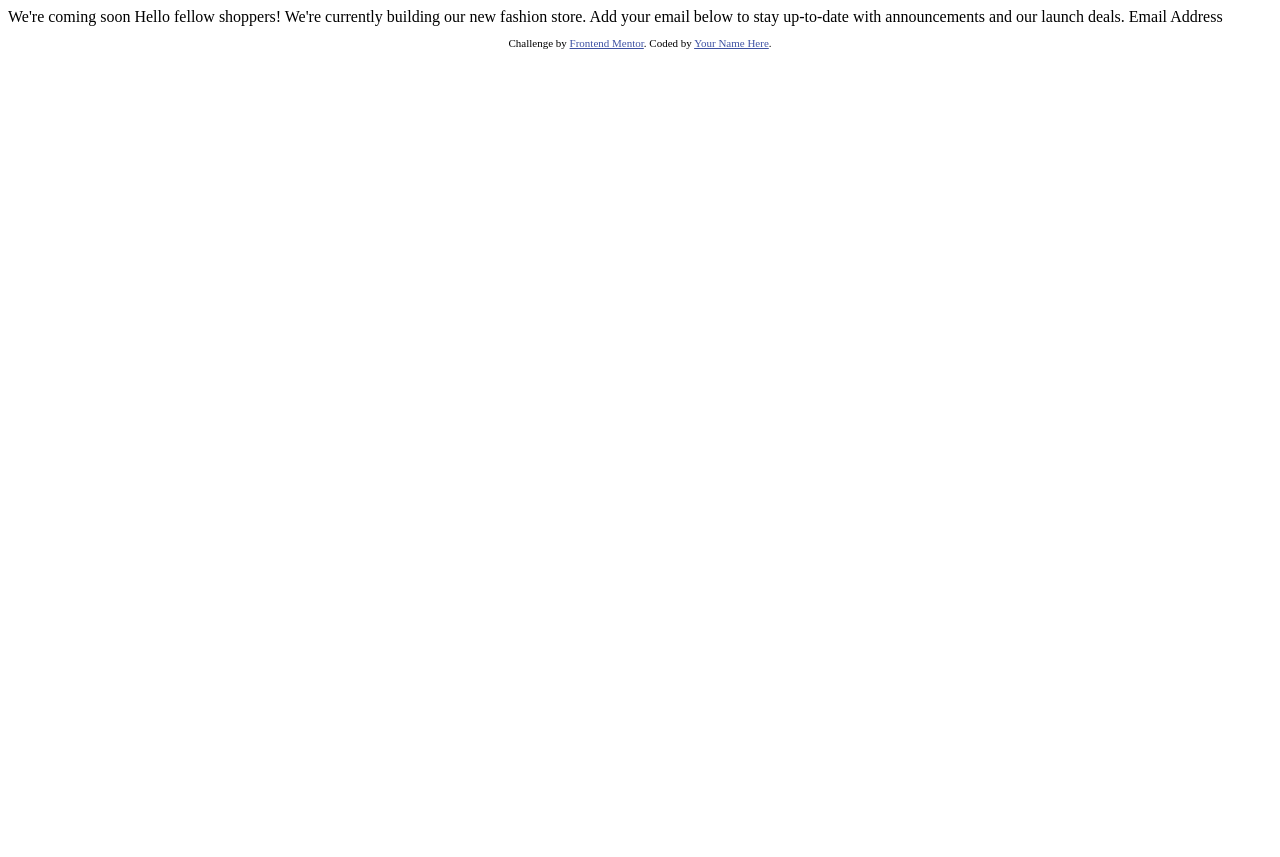
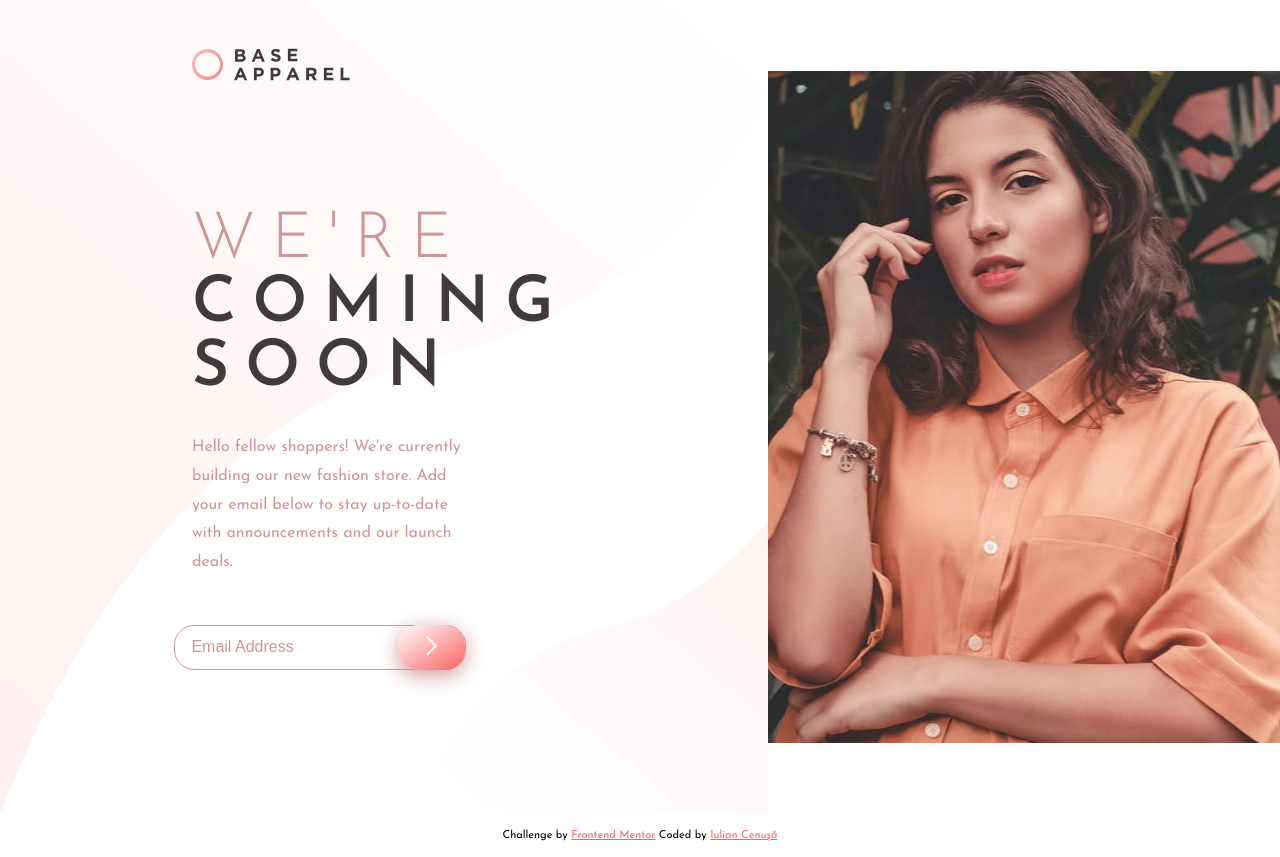
Before and after one commit to iulian-cenusa/frontend-mentor-Base-Apparel-comming-soon-page, a plain HTML site: page index.html in a window 1280 px wide. Before the commit the page ends 800 px from the top, so only its background shows below. Drawn offline with Linux system fonts and the light colour scheme.

Commit message:
Frontend finish

```diff
--- /dev/null
+++ b/app.js
@@ -0,0 +1,41 @@
+let container = document.querySelector('#email-container');
+let button = document.querySelector('#btn');
+let input = document.querySelector('#email-input');
+
+let error_icon = document.querySelector('#error-icon');
+let error_message_container = document.querySelector('#error-container');
+let error_message = document.querySelector('#error-message');
+
+button.addEventListener("click",buttonPress);
+
+function buttonPress(){
+    let inputValue = input.value;
+    console.log(inputValue.length);
+    // check if value is empty
+    if ( inputValue.length == 0 ) {
+        error_icon.style.display = "flex";
+        error_message_container.style.display = "flex";
+        error_message.innerHTML = 'Email field can\'t be empty';
+        container.classList.add('red');
+    }
+    else {
+        error_icon.style.display = "none";
+        error_message.style.display = "none";
+        container.classList.remove('red');
+
+        // check if email is valid
+        let regex_email = /\S+@\S+\.\S+/;
+        if (regex_email.test(inputValue) == false) {
+            error_icon.style.display = "flex";
+            error_message_container.style.display = "flex";
+            container.classList.add('red');
+            error_message.innerHTML = "Please provide a valid email";
+        }else{
+            error_icon.style.display = "none";
+            error_message.style.display = "none";
+            container.classList.remove('red');
+        }
+
+    }
+
+}
--- a/index.html
+++ b/index.html
@@ -11,23 +11,61 @@
   <!-- Feel free to remove these styles or customise in your own stylesheet 👍 -->
   <style>
     .attribution { font-size: 11px; text-align: center; }
-    .attribution a { color: hsl(228, 45%, 44%); }
+    .attribution a { color: hsl(0, 93%, 68%); }
   </style>
+
+  <link rel="stylesheet" href="style.css">
+
 </head>
 <body>
 
-  We're coming soon
+  <main>
+    <div id="left">
+      <div id="top">
+        <img src="./images/logo.svg" alt="logo">
+      </div>
 
-  Hello fellow shoppers! We're currently building our new fashion store.
-  Add your email below to stay up-to-date with announcements and our launch deals.
+      <div id="img-mobile">
+        <img src="./images/hero-mobile.jpg" alt="hero-mobile">
+      </div>
 
-  Email Address
+      <div id="title-container">
+        <span>We're</span>
+        <h1>coming</h1>
+        <p>soon</p>
+      </div>
+
+      <div id="description">
+        <p>Hello fellow shoppers! We're currently building our new fashion store.
+          Add your email below to stay up-to-date with announcements and our launch deals.</p>
+      </div>
+
+      <div id="email-container" class="soft_red">
+        <input id="email-input" type="text" placeholder="Email Address" >
+        <img id="error-icon" src="./images/icon-error.svg" alt="icon-error" />
+        <button id="btn">
+          <img src="./images/icon-arrow.svg" alt="icon-arrow" />
+        </button>
+      </div>
+
+      <div id="error-container">
+        <p id="error-message">Please provide a valid email</p>
+      </div>
+    </div>
+
+    <div id="right">
+      <img src="./images/hero-desktop.jpg" alt="hero-desktop">
+    </div>
+  </main>
 
   <footer>
-    <p class="attribution">
-      Challenge by <a href="https://www.frontendmentor.io?ref=challenge" target="_blank">Frontend Mentor</a>.
-      Coded by <a href="#">Your Name Here</a>.
-    </p>
+    <div class="attribution">
+      <p>Challenge by <a href="https://www.frontendmentor.io?ref=challenge" target="_blank"> Frontend Mentor</a>
+      Coded by <a href="https://github.com/iulian-cenusa"> Iulian Cenuşă</a></p>
+    </div>
   </footer>
+
+  <script src="app.js"></script>
+
 </body>
 </html>
--- /dev/null
+++ b/style.css
@@ -0,0 +1,275 @@
+@import url('https://fonts.googleapis.com/css2?family=Josefin+Sans:wght@300;400;600&display=swap');
+
+* {
+    margin: 0;
+    padding: 0;
+    box-sizing: border-box;
+}
+
+html{
+    font-size: 16px;
+    font-family: 'Josefin Sans', sans-serif;
+}
+
+body{
+    min-height: 100vh;
+    display: flex;
+    flex-direction: column;
+    align-items: center;
+}
+
+#top{
+    padding: 2em;
+}
+
+#title-container{
+    align-items: center;
+    justify-content: center;
+    display: flex;
+    flex-direction: column;
+}
+
+#title-container span{
+    color: hsl(0, 36%, 70%);
+    font-weight: 200;
+    text-transform: uppercase;
+    letter-spacing: 0.25em;
+}
+
+#title-container h1{
+    color: hsl(0, 6%, 24%);
+    font-weight: 600;
+    text-transform: uppercase;
+    letter-spacing: 0.25em;
+}
+
+#title-container p{
+    color: hsl(0, 6%, 24%);
+    font-weight: 600;
+    text-transform: uppercase;
+    letter-spacing: 0.25em;
+}
+
+#description{
+    color: hsl(0, 36%, 70%);
+}
+
+#description p{
+    line-height: 1.8;
+}
+
+#email-container{
+    align-items: center;
+    justify-content: space-between;
+    display: flex;
+    flex-direction: row;
+    height: 45px;
+    border-radius: 20px;
+}
+
+#email-input{
+    border: none !important;
+    margin: 0 0 0 1em;
+    font-weight: 400;
+    font-size: 1em;
+}
+
+#email-input:focus{
+    outline: none;
+}
+
+/* Input placeholder selectors */
+
+::placeholder { /* Chrome, Firefox, Opera, Safari 10.1+ */
+    color: hsl(0, 36%, 70%);
+    opacity: 1; /* Firefox */
+  }
+
+  :-ms-input-placeholder { /* Internet Explorer 10-11 */
+    color: hsl(0, 36%, 70%);
+  }
+
+  ::-ms-input-placeholder { /* Microsoft Edge */
+    color: hsl(0, 36%, 70%);
+  }
+
+#error-icon{
+    display: none;
+}
+
+#btn{
+    height: 45px;
+    width: 75px;
+    border: none;
+    border-radius: 20px;
+    background: linear-gradient(to bottom right, white, hsl(0, 93%, 68%));
+    /*background-color: hsl(0, 93%, 68%);*/
+    box-shadow: hsl(0, 36%, 70%) 0px 5px 20px;
+    /*border: 2px solid hsl(0, 93%, 68%);*/
+    z-index: 5;
+}
+
+#btn:hover{
+    /*background-color:  hsl(0, 36%, 70%);*/
+    background: linear-gradient(to bottom right, white, hsl(0, 36%, 70%));
+    box-shadow: hsl(0, 36%, 70%) 0px 5px 20px;
+    /*border: 2px solid hsl(0, 36%, 70%);*/
+    z-index: 5;
+    cursor: pointer;
+}
+
+#error-container{
+    width: 100%;
+    display: none;
+    flex-direction: flex-start;
+    margin: 0.5em 0 0 5em;
+    font-weight: 200;
+    color: red;
+}
+
+.soft_red{
+    border: 1px solid hsl(0, 36%, 70%);
+}
+
+.red{
+    border: 2px solid red;
+}
+
+footer{
+    margin: 1em;
+}
+
+@media (min-width: 375px){
+    main{
+        width: 375px;
+        display: flex;
+        flex-direction: column;
+        align-items: center;
+    }
+
+    #left{
+        width: 375px;
+        display: flex;
+        flex-direction: column;
+        align-items: center;
+    }
+
+    #right{
+        display: none;
+    }
+
+    #img-mobile{
+        width: 100%;
+    }
+
+    #title-container{
+        padding: 3em 1em 1em 1em;
+    }
+
+    #title-container span{
+        font-size: 2em;
+    }
+
+    #title-container h1{
+        font-size: 2em;
+    }
+
+    #title-container p{
+        font-size: 2em;
+    }
+
+    #description{
+        margin: 0 1em 1em 1em;
+        text-align: center;
+    }
+
+    #email-container{
+        width: 325px;
+    }
+}
+
+@media (min-width:1000px){
+    main{
+        width: 100%;
+        display: flex;
+        flex-direction: row;
+        align-items: center;
+    }
+
+    #left{
+        width: 60%;
+        height: 100%;
+        display: flex;
+        flex-direction: column;
+        padding: 0 8em 8em 12em;
+        background: url('./images/bg-pattern-desktop.svg');
+        background-size: cover;
+        background-repeat: no-repeat;
+    }
+
+    #right{
+        width: 40%;
+        display: flex;
+        flex-direction: column;
+        align-items: center;
+    }
+
+    #img-mobile{
+        display: none;
+    }
+
+    #right img{
+        width: 100%;
+        height: 100%;
+    }
+
+    #top{
+        display: flex;
+        width: 100%;
+        justify-content: flex-start;
+        padding: 3em 0 0 0;
+        margin: 0 0 8em 0;
+    }
+
+    #title-container{
+        width: 100%;
+        padding: 0;
+        margin: 0 0 1em 0;
+    }
+
+    #title-container span{
+        font-size: 4em;
+        display: flex;
+        justify-content: flex-start;
+        width: 100%;
+    }
+
+    #title-container h1{
+        font-size: 4em;
+        display: flex;
+        justify-content: flex-start;
+        width: 100%;
+    }
+
+    #title-container p{
+        font-size: 4em;
+        display: flex;
+        justify-content: flex-start;
+        width: 100%;
+    }
+
+    #description{
+        margin: 0;
+        text-align: left;
+        margin: 1em 0 2em 0;
+        padding: 0 10em 0 0;
+    }
+    #email-container{
+        width: 65%;
+        margin: 1em 12em 1em 0;
+    }
+    #error-icon{
+        margin: 0 0 0 6em;
+    }
+
+}
```
Also changed, not shown: images/screen1.png (added), 2 other files.
